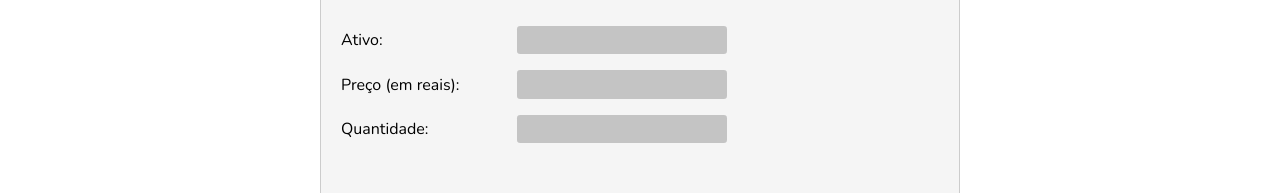
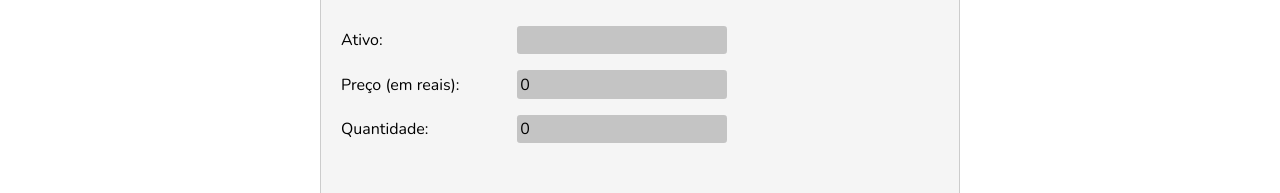
Before and after one commit to vitorwlima/holder-map, a React (Create React App) app: page / in a window 1280 px wide. Both pictures are taken after a click on the button "Novo ativo". Shown: the part 259-452 px from the top of the page. Built offline with nearby package versions, Linux system fonts and the light colour scheme; no server answers.

Commit message:
integração para adicionar novos ativos

```diff
--- a/src/App.tsx
+++ b/src/App.tsx
@@ -38,7 +38,7 @@ const App = () => {
         </header>
         <Table assets={assets} />
       </Container>
-      <NewAssetModal isOpen={isOpen} handleClose={handleCloseModal} />
+      <NewAssetModal isOpen={isOpen} handleClose={handleCloseModal} setAssets={setAssets} />
     </>
   )
 }
--- a/src/components/Input/index.tsx
+++ b/src/components/Input/index.tsx
@@ -5,13 +5,15 @@ interface IInputProps {
   label: string
   nameId: string
   type?: string
+  onChange?: React.ChangeEventHandler<HTMLInputElement> | undefined
+  value?: string | number | readonly string[] | undefined
 }
 
-export const Input = ({ label, nameId, type = 'text' }: IInputProps) => {
+export const Input = ({ label, nameId, type = 'text', onChange, value }: IInputProps) => {
   return (
     <Container>
       <label id={nameId}>{label}</label>
-      <input type={type} id={nameId} name={nameId} />
+      <input type={type} id={nameId} name={nameId} onChange={onChange} value={value} />
     </Container>
   )
 }
--- a/src/components/NewAssetModal/index.tsx
+++ b/src/components/NewAssetModal/index.tsx
@@ -1,14 +1,21 @@
-import React from 'react'
+import React, { useState } from 'react'
 import Modal from 'react-modal'
 import { Button, Input } from '../'
+import { IAsset } from '../../interfaces'
+import { api } from '../../services/api'
 import { Container } from './styles'
 
 interface INewAssetModalProps {
   isOpen: boolean
   handleClose: () => void
+  setAssets: React.Dispatch<React.SetStateAction<IAsset[]>>
 }
 
-export const NewAssetModal = ({ isOpen, handleClose }: INewAssetModalProps) => {
+export const NewAssetModal = ({ isOpen, handleClose, setAssets }: INewAssetModalProps) => {
+  const [assetCode, setAssetCode] = useState('')
+  const [price, setPrice] = useState(0)
+  const [quantity, setQuantity] = useState(0)
+
   const customStyles = {
     content: {
       top: '50%',
@@ -24,20 +31,43 @@ export const NewAssetModal = ({ isOpen, handleClose }: INewAssetModalProps) => {
     },
   }
 
+  const handleAddAsset = async () => {
+    try {
+      const { data } = await api.post('/asset', { assetCode: assetCode.toUpperCase(), price, quantity })
+      setAssets(previousAssets => [...previousAssets, data])
+      handleClose()
+    } catch (error) {
+      console.log(error)
+      handleClose()
+    }
+  }
+
   return (
-    <Modal isOpen={isOpen} onRequestClose={handleClose} style={customStyles}>
+    <Modal isOpen={isOpen} onRequestClose={handleClose} style={customStyles} ariaHideApp={false}>
       <Container>
         <div className='main'>
           <h1>Novo ativo</h1>
           <div className='inputs'>
-            <Input nameId='asset' label='Ativo:' />
-            <Input nameId='price' label='Preço (em reais):' type='number' />
-            <Input nameId='quantity' label='Quantidade:' type='number' />
+            <Input nameId='asset' label='Ativo:' value={assetCode} onChange={e => setAssetCode(e.target.value)} />
+            <Input
+              nameId='price'
+              label='Preço (em reais):'
+              type='number'
+              value={price}
+              onChange={e => setPrice(+e.target.value)}
+            />
+            <Input
+              nameId='quantity'
+              label='Quantidade:'
+              type='number'
+              value={quantity}
+              onChange={e => setQuantity(+e.target.value)}
+            />
           </div>
         </div>
         <div className='buttons-wrapper'>
           <Button onClick={handleClose}>Cancelar</Button>
-          <Button onClick={() => {}}>Salvar</Button>
+          <Button onClick={handleAddAsset}>Salvar</Button>
         </div>
       </Container>
     </Modal>
```
